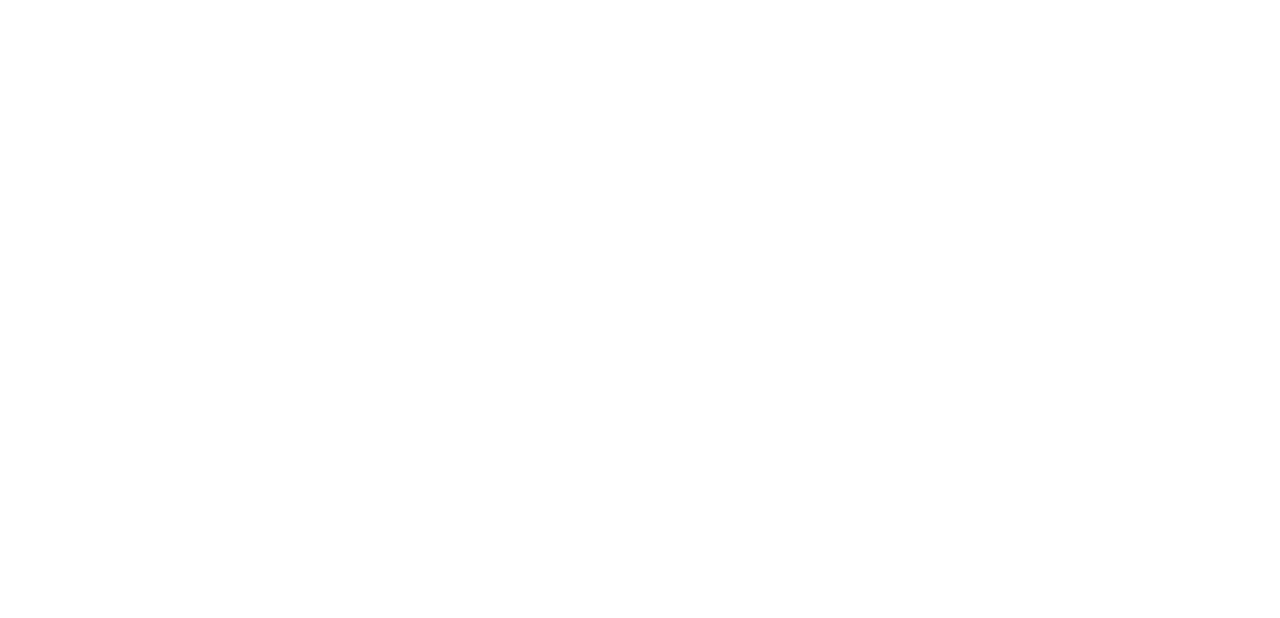
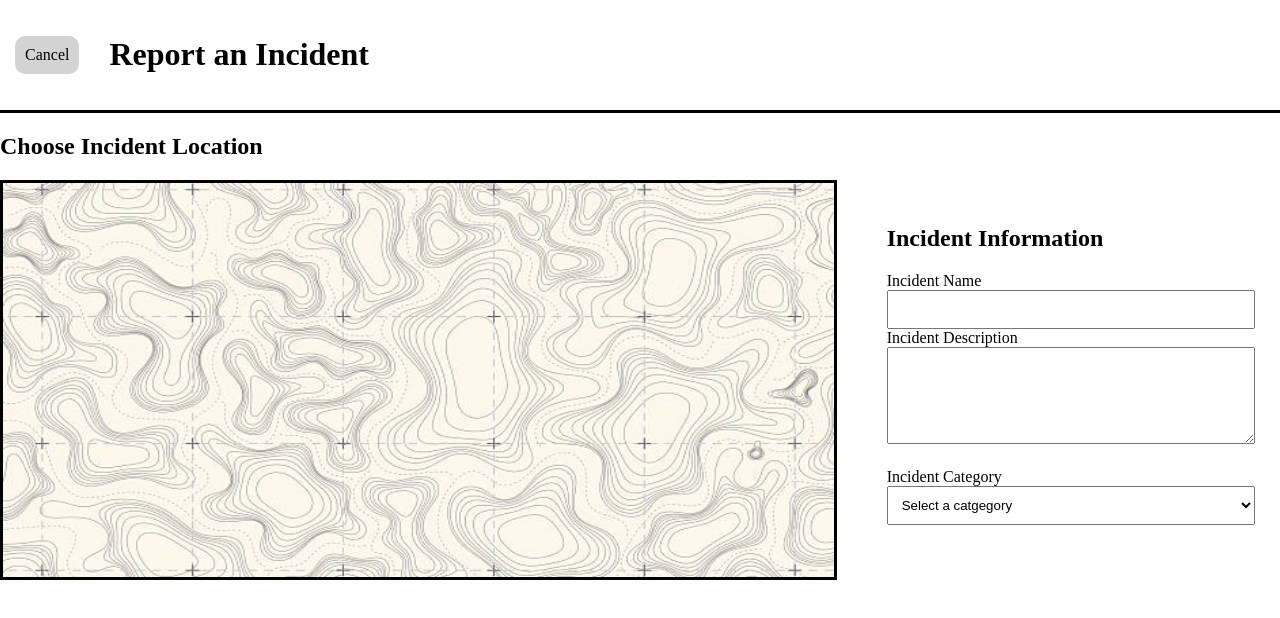
Before and after one commit to PiotrAksamit/Collaborative-Wildfire-Response-Coordination-System-Group-F, a plain HTML site: page add.html in a window 1280 px wide. Drawn offline with Linux system fonts and the light colour scheme.

Commit message:
Added initial content and basic styling (not finished)

```diff
--- a/add.html
+++ b/add.html
@@ -0,0 +1,59 @@
+<!DOCTYPE html>
+<html lang="en">
+
+<head>
+    <meta charset="UTF-8">
+    <meta name="viewport" content="width=device-width, initial-scale=1.0">
+
+    <title>Report an Incident</title>
+
+    <link rel="stylesheet" href="css/style.css">
+    <script src="js/add.js" defer></script>
+</head>
+
+<body>
+
+    <div class="add-header">
+        <a href="index.html" class="cancel-button">Cancel</a>
+        <h1>Report an Incident</h1>
+    </div>
+
+    <div class="main">
+
+        <h2>Choose Incident Location</h2>
+
+        <div class="page-layout">
+
+            <div class="map-section">
+                <div id="map" class="map">
+                    <img src="assets/map.jpg" alt="map">
+                </div>
+            </div>
+
+            <div class="sidebar">
+                <h2>Incident Information</h2>
+                <form id="incidentForm">
+                    <div class="form-group">
+                        <label for="incidentName">Incident Name</label>
+                        <input type="text" id="incidentName" name="incidentName" required></input>
+                        <label for="incidentDescription">Incident Description</label>
+                        <textarea id="incidentDescription" name="incidentDescription" rows="5" required></textarea>
+                    </div>
+                    <div class="form-group">
+                        <label for="incidentCategory">Incident Category</label>
+                        <select id="incidentCategory" name="incidentCategory" required>
+                            <option value="" disabled selected>Select a catgegory</option>
+                            <option value="fire">Fire</option>
+                            <option value="injury">Injury</option>
+                        </select>
+
+                    </div>
+                </form>
+            </div>
+
+        </div>
+
+    </div>
+
+</body>
+</html>
--- a/css/style.css
+++ b/css/style.css
@@ -72,3 +72,37 @@ img {
     width: 100%;
     height: 100%;
 }
+
+.add-header {
+    display: flex;
+    align-items: center;
+    gap: 30px;
+    padding: 15px;
+    border-bottom: solid;
+    background-color: white;
+}
+
+.cancel-button {
+    background-color: lightgrey;
+    padding: 10px;
+    color: black;
+    text-decoration: none;
+    border-radius: 10px;
+}
+
+
+.form-group {
+    margin-bottom: 20px;
+}
+
+.form-group label {
+    display: block;
+}
+
+.form-group input,
+.form-group textarea,
+.form-group select {
+    width: 100%;
+    padding: 10px;
+    box-sizing: border-box;
+}
```
